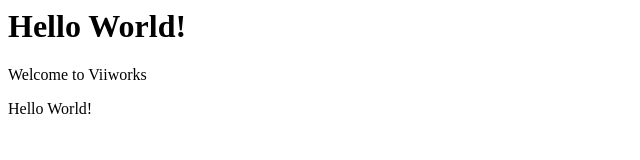
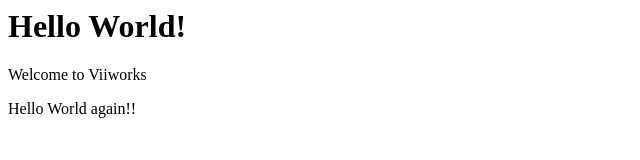
Before and after one commit to izamarasigan/project1, a plain HTML site: page index.html in a window 1280 px wide. Shown: the full height of the page, 0-640 px from the left. Drawn offline with Linux system fonts and the light colour scheme.

Commit message:
Changes in index.html

```diff
--- a/index.html
+++ b/index.html
@@ -5,6 +5,6 @@
 <body>
 	<h1>Hello World!</h1>
 	<p>Welcome to Viiworks</p>
-	<p>Hello World!</p>
+	<p>Hello World again!!</p>
 </body>
 </html>
```
